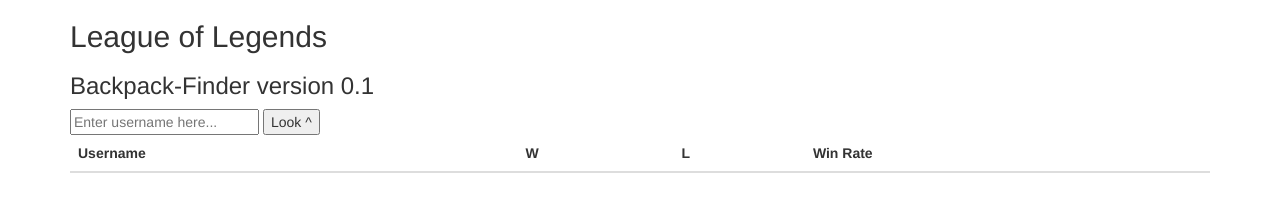
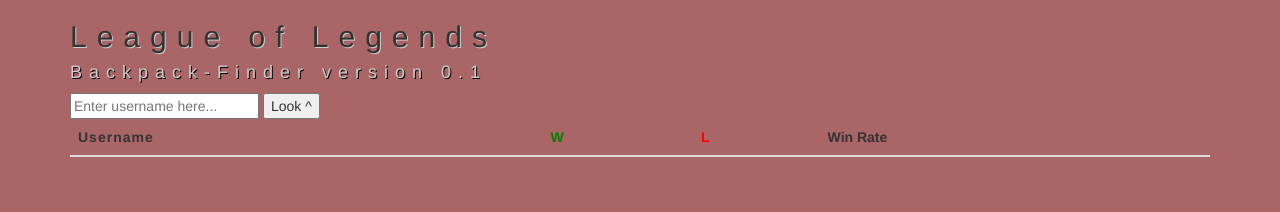
Before and after one commit to kiraknowsbest/mvp, a website: page client/index.html in a window 1280 px wide. Drawn offline with nearby package versions, Linux system fonts and the light colour scheme.

Commit message:
Added styling

```diff
--- a/client/index.html
+++ b/client/index.html
@@ -3,12 +3,13 @@
     <head>
       <link rel="stylesheet" href="https://maxcdn.bootstrapcdn.com/bootstrap/3.3.7/css/bootstrap.min.css" integrity="sha384-BVYiiSIFeK1dGmJRAkycuHAHRg32OmUcww7on3RYdg4Va+PmSTsz/K68vbdEjh4u" crossorigin="anonymous">
       <link rel="stylesheet" href="https://maxcdn.bootstrapcdn.com/bootstrap/3.3.7/css/bootstrap-theme.min.css" integrity="sha384-rHyoN1iRsVXV4nD0JutlnGaslCJuC7uwjduW9SVrLvRYooPp2bWYgmgJQIXwl/Sp" crossorigin="anonymous">
+      <link rel="stylesheet" href="main.css">
       <title>Backpack-Finder v0.1</title>
     </head>
     <body>
       <div class="container" ng-controller="BackPackFinderCtrl">
         <h2>League of Legends</h2>
-        <h3>Backpack-Finder version 0.1</h3>
+        <h4>Backpack-Finder version 0.1</h4>
         <input class="leagueName" ng-model="leagueName" placeholder="Enter username here..."/>
         <button class="addUser" ng-click="searchData(leagueName)">Look ^</button>
 
--- /dev/null
+++ b/client/main.css
@@ -0,0 +1,24 @@
+body {
+  font-family: helvetica;
+  background-color: #aa6666;
+}
+h2 {
+  letter-spacing: 10px;
+  text-shadow: 1px 1px #cccccc;
+  text-align: left;
+}
+h4 {
+  color: #cccccc;
+  letter-spacing: 7px;
+  text-shadow: 1px 1px black;
+  text-align: left;
+}
+.username {
+  letter-spacing: 1px;
+}
+.wins {
+  color: green;
+}
+.losses {
+  color: red;
+}
```
Also changed, not shown: 1 other file.
